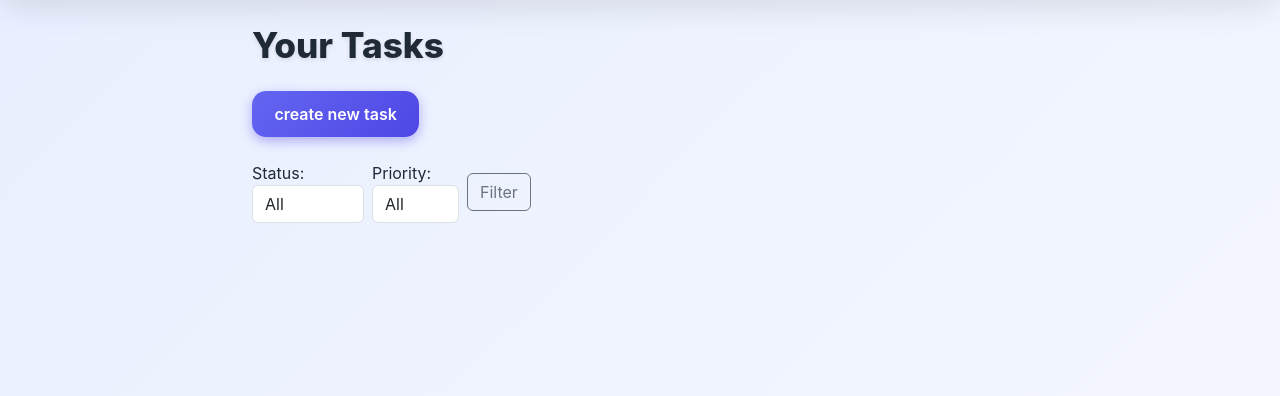
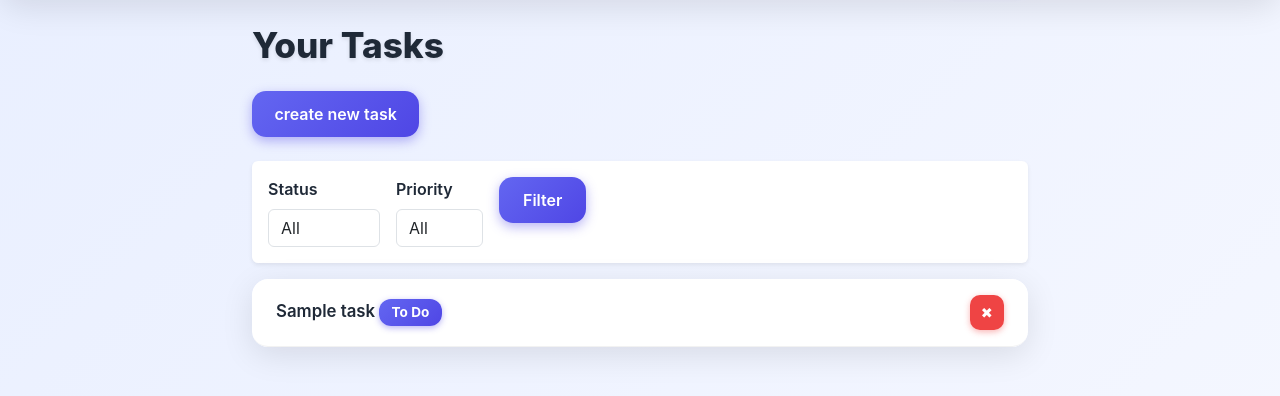
Before and after one commit to T0-x-1c/task_traking, a Django app: page / in a window 1280 px wide. Shown: the part 64-460 px from the top of the page. Run offline with Django 5.2, Linux system fonts and the light colour scheme; a user stored in the database is signed in; tables that the repository leaves empty hold one stand-in row (values such as "Sample post").

Commit message:
bug fix, style, add button back and more

```diff
--- a/task_system/views.py
+++ b/task_system/views.py
@@ -19,7 +19,7 @@
         if status:
             queryset = queryset.filter(status=status)
 
-        if queryset:
+        if priority:
             queryset = queryset.filter(priority=priority)
 
         return queryset
@@ -47,5 +47,5 @@
 
 class TaskDeleteView(LoginRequiredMixin, DeleteView):
     model = Task
-    template_name = "templates/task_delete.html"
+    template_name = "task_delete.html"
     success_url = reverse_lazy('task_list')
--- a/templates/task_form.html
+++ b/templates/task_form.html
@@ -4,5 +4,6 @@
     {% csrf_token %}
     {{ form.as_p }}
     <button type="submit" class="btn btn-success">Save</button>
+    <a href="{% url 'task_list' %}" class="btn btn-danger">Back</a>
     </form>
 {% endblock content %}
--- a/templates/task_list.html
+++ b/templates/task_list.html
@@ -4,25 +4,37 @@
 
 <a class="btn btn-primary" href="{% url 'task_create' %}">create new task</a>
 
-<form method="get" class="d-flex align-items-center gap-2">
-    {{form.as_div}}
-    <button type="submit" class="btn btn-outline-secondary">Filter</button>
+<form method="get" class="task-filter shadow-sm p-3 rounded bg-white d-flex flex-wrap align-items-end gap-3">
+    <div>
+        <label class="form-label fw-semibold">Status</label>
+        {{ form.status }}
+    </div>
+    <div>
+        <label class="form-label fw-semibold">Priority</label>
+        {{ form.priority }}
+    </div>
+    <div>
+        <button type="submit" class="btn btn-primary px-4">Filter</button>
+    </div>
 </form>
+
+<p></p>
 
 <div class="list-group">
     {% for task in tasks %}
     <div class="list-group-item d-flex justify-content-between align-items-center">
         <div>
             <a href="{% url 'task_update' task.id %}" class="task-title-link">
-                {{task.title}}
+                {{ task.title }}
             </a>
-            <span class="badge">{{task.get_status_display}}</span>
+            <span class="badge">{{ task.get_status_display }}</span>
         </div>
-        <form action="{% url 'task_delete' task.id %}" method="post" onsubmit="return confirm('Are you sure you want to delete this task?');">
-            {% csrf_token %}
-            <button type="submit" class="btn btn-sm btn-danger delete-btn">✖</button>
-        </form>
+
+        <a href="{% url 'task_delete' task.id %}" class="btn btn-sm btn-danger delete-btn">
+            ✖
+        </a>
     </div>
     {% endfor %}
 </div>
+
 {% endblock content %}
```
Also changed, not shown: static/css/style.css (+0 -10 lines), templates/task_delete.html (+6 -4 lines).
